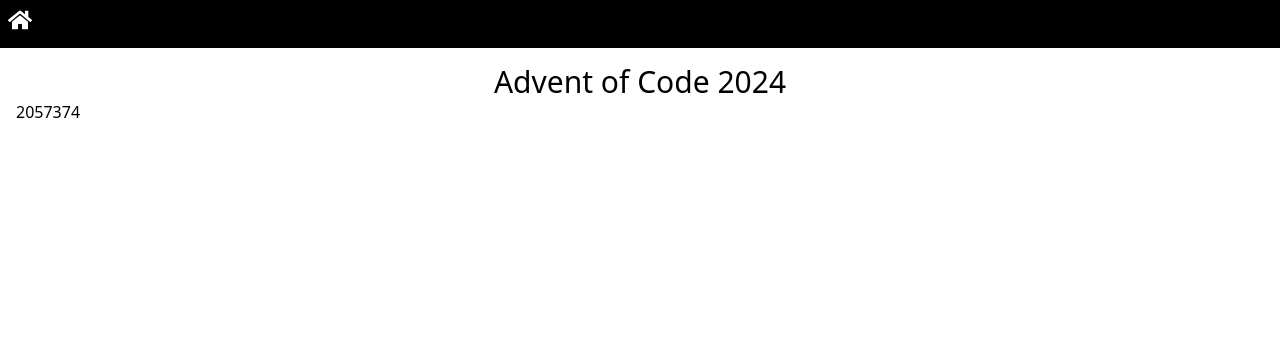
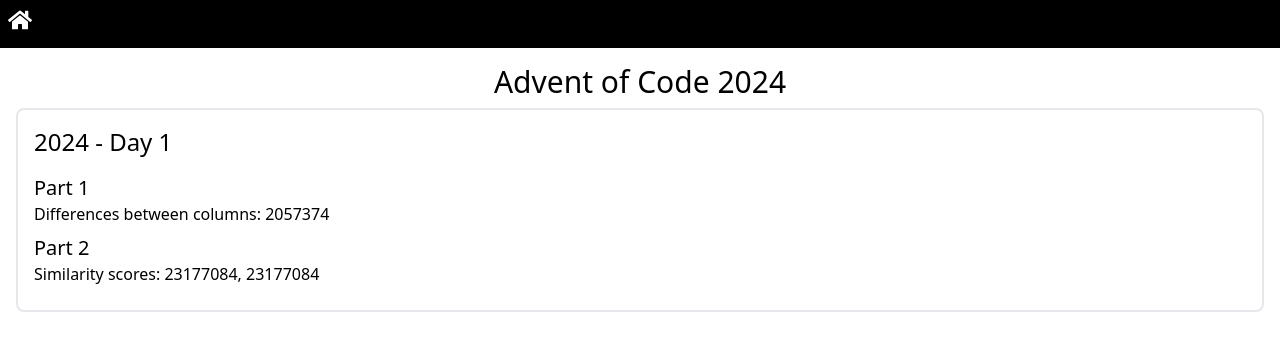
Before and after one commit to coolinmc6/medium, a Next.js app: page /advent-of-code/2024 in a window 1280 px wide. Shown: the top 350 px of the page. Built offline with nearby package versions, Linux system fonts and the light colour scheme.

Commit message:
Finish Day 1 of Advent of Code

```diff
--- a/src/app/advent-of-code/2024/AOC2024Day01.tsx
+++ b/src/app/advent-of-code/2024/AOC2024Day01.tsx
@@ -4,8 +4,9 @@
 import {
   parseData,
   groupByColumns,
-  getSimilarities,
+  getSimilarityScore,
 } from "@/app/util/aoc-functions";
+import { DayWrapper } from "@/ui/aoc-components/DayWrapper";
 
 export const AOC2024Day01 = () => {
   // https://adventofcode.com/2024/day/1
@@ -24,20 +25,31 @@
     column.sort()
   );
 
-  console.log(column1, column2);
-
+  // Part 1
   const differences = column1
     .map((value, index) => {
       return Math.abs(value - column2[index]);
     })
     .reduce((acc, value) => acc + value, 0);
 
-  const sim1 = getSimilarities(column1, column2);
-  const sim2 = getSimilarities(column2, column1);
+  // Part 2
+  const similarityScore1 = getSimilarityScore(column1, column2);
+  const similarityScore2 = getSimilarityScore(column2, column1);
 
-  console.log({ sim1, sim2 });
-
-  // next step: get the similarity scores between each list
-
-  return <div>{differences}</div>;
+  return (
+    <DayWrapper day={1} year={2024}>
+      <div>
+        <section className="mb-2">
+          <h3 className="text-xl">Part 1</h3>
+          <p>Differences between columns: {differences}</p>
+        </section>
+        <section className="mb-2">
+          <h3 className="text-xl">Part 2</h3>
+          <p>
+            Similarity scores: {similarityScore1}, {similarityScore2}
+          </p>
+        </section>
+      </div>
+    </DayWrapper>
+  );
 };
--- a/src/app/advent-of-code/2024/page.tsx
+++ b/src/app/advent-of-code/2024/page.tsx
@@ -3,7 +3,7 @@
 export default function AdventOfCode2024() {
   return (
     <div className="p-4 bg-white flex-grow">
-      <h1 className="text-3xl text-center">Advent of Code 2024</h1>
+      <h1 className="text-3xl text-center mb-2">Advent of Code 2024</h1>
       <AOC2024Day01 />
     </div>
   );
--- a/src/app/advent-of-code/page.tsx
+++ b/src/app/advent-of-code/page.tsx
@@ -1,7 +1,7 @@
 export default function AdventOfCode() {
   return (
     <div className="p-4 bg-white flex-grow">
-      <h1 className="text-3xl text-center">Advent of Code</h1>
+      <h1 className="text-3xl text-center mb-2">Advent of Code</h1>
     </div>
   );
 }
--- a/src/app/hooks/useAdventOfCodeData.ts
+++ b/src/app/hooks/useAdventOfCodeData.ts
@@ -1,4 +1,4 @@
-import { useState, useEffect } from "react";
+import { useState, useEffect, useCallback } from "react";
 import axios from "axios";
 
 export const useAdventOfCodeData = (year: number, day: number) => {
@@ -6,8 +6,7 @@
   const [loading, setLoading] = useState<boolean>(true);
   const [error, setError] = useState<string | null>(null);
 
-  useEffect(() => {
-    const fetchData = async () => {
+  const fetchData = useCallback(async () => {
     try {
       setLoading(true);
       setError(null);
@@ -20,10 +19,11 @@
     } finally {
       setLoading(false);
     }
-    };
+  }, [year, day]);
 
+  useEffect(() => {
     fetchData();
-  }, [year, day]);
+  }, [fetchData]);
 
   return { data, loading, error };
 };
--- a/src/app/util/aoc-functions.ts
+++ b/src/app/util/aoc-functions.ts
@@ -1,14 +1,9 @@
 export const parseData = (data: string) => {
-  // Split the data into rows
   const rows = data.trim().split("\n");
 
-  // Parse each row
-  const parsedRows = rows.map((row, index) => {
+  const parsedRows = rows.map((row) => {
     const numbers = row.trim().split(/\s+/).map(Number);
 
-    if (index === 0) {
-      console.log(row, numbers);
-    }
     return numbers;
   });
 
@@ -16,14 +11,12 @@
 };
 
 export const groupByColumns = (parsedRows: number[][]): number[][] => {
-  if (!parsedRows.length) return []; // Handle empty input
+  if (!parsedRows.length) return [];
 
-  const numberOfColumns = parsedRows[0].length; // Assuming all rows have the same length
+  const numberOfColumns = parsedRows[0].length;
 
-  // Create an array of empty arrays for each column
   const columns: number[][] = Array.from({ length: numberOfColumns }, () => []);
 
-  // Populate each column
   parsedRows.forEach((row) => {
     row.forEach((num, colIndex) => {
       columns[colIndex].push(num);
@@ -33,22 +26,37 @@
   return columns;
 };
 
-export const getSimilarities = (
-  baseColumn: number[],
-  compareColumn: number[]
-): Record<number, number> => {
-  // Use a Record<number, number> for the map to ensure type safety
-  const map: Record<number, number> = {};
+/**
+ *
+ * @param arr array of numbers
+ * @returns
+ */
+export const frequencyCounter = (arr: number[]): Map<number, number> => {
+  const frequencyMap = new Map();
+  for (const num of arr) {
+    frequencyMap.set(num, (frequencyMap.get(num) || 0) + 1);
+  }
+  return frequencyMap;
+};
 
-  baseColumn.forEach((value) => {
-    if (map[value] === undefined) {
-      // Use reduce for more efficient counting
-      map[value] = compareColumn.reduce(
-        (count, compareValue) => (compareValue === value ? count + 1 : count),
-        0
-      );
-    }
-  });
+/**
+ *
+ * @param column1
+ * @param column2
+ * @returns similarity score
+ *
+ * The similarity score is calculated for each column. The similarity score for a number
+ * is calculated by multiplying that number by the number of times it appears in the other column.
+ * The total similarity score is the sum of all the similarity scores.
+ */
+export const getSimilarityScore = (
+  column1: number[],
+  column2: number[]
+): number => {
+  const similarityScore = column1.reduce((acc, value) => {
+    const count = column2.filter((val) => val === value).length;
+    return acc + value * count;
+  }, 0);
 
-  return map;
+  return similarityScore;
 };
--- /dev/null
+++ b/src/ui/aoc-components/DayWrapper.tsx
@@ -0,0 +1,17 @@
+import type { PropsWithChildren } from "react";
+
+type DayWrapperProps = {
+  day: number;
+  year: number;
+} & PropsWithChildren;
+
+export const DayWrapper = ({ children, day, year }: DayWrapperProps) => {
+  return (
+    <div className="p-4 border-2 border-gray-200 rounded-lg">
+      <h2 className="text-2xl bold mb-4">
+        {year} - Day {day}
+      </h2>
+      {children}
+    </div>
+  );
+};
```
Also changed, not shown: 1 other file (tests, documents, lock files or other folders). Lines whose indentation alone changed are shown as unchanged.
